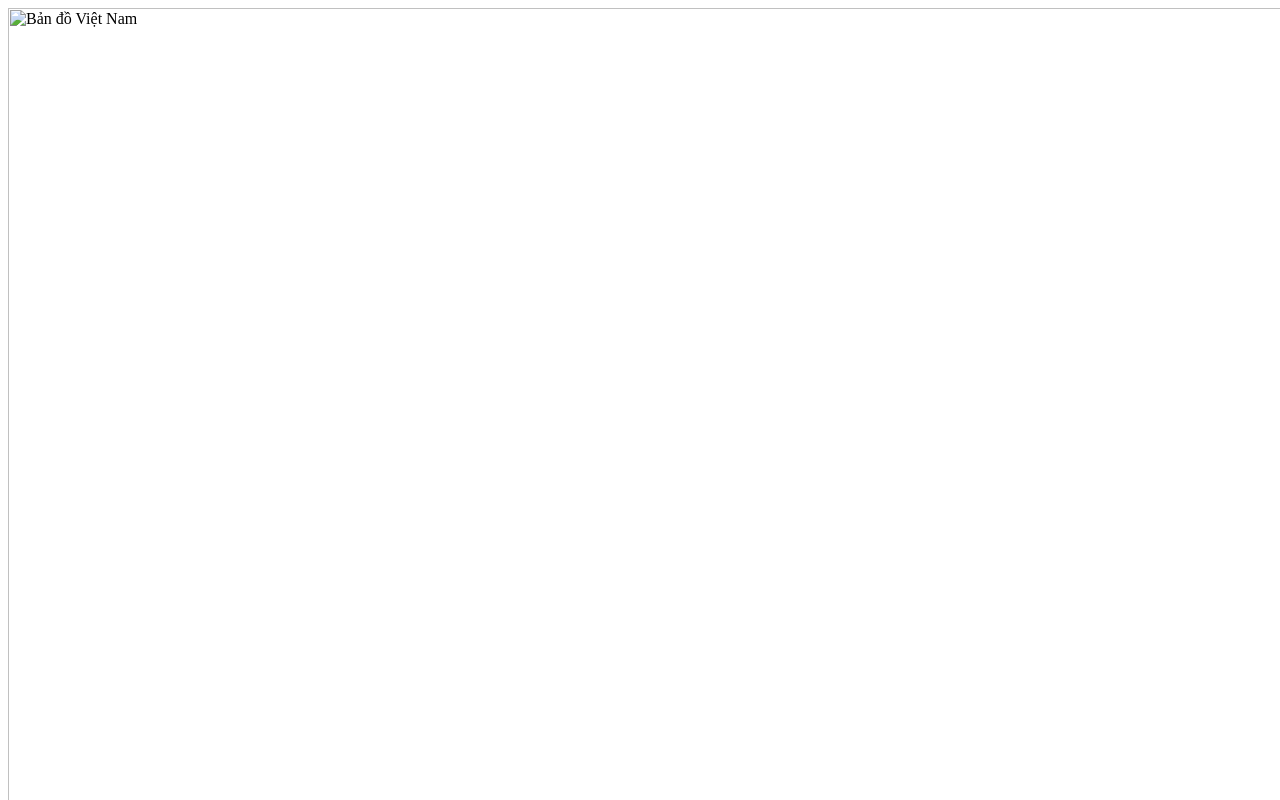
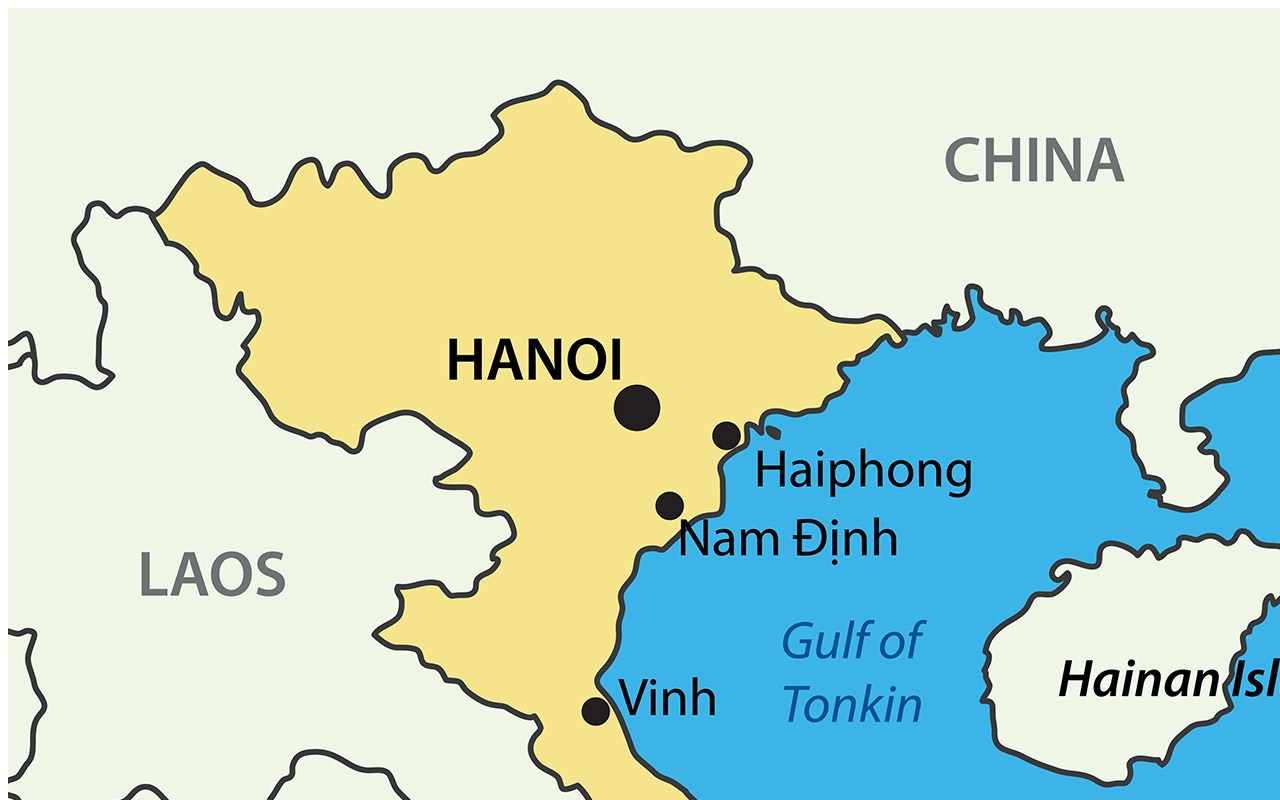
Before and after one commit to thanhhuyen038/thanhhuyen, a plain HTML site: page HTML/bt08.html in a window 1280 px wide. Shown: the top 800 px of the page. Drawn offline with Linux system fonts and the light colour scheme.

Commit message:
Update bt08.html

```diff
--- a/HTML/bt08.html
+++ b/HTML/bt08.html
@@ -5,7 +5,7 @@
 	<title>BẢN ĐỒ VIỆT NAM</title>
 </head>
 <body>
-	<img src="Images/mapvn.jpg" width="1400" height="2110" usemap="#mapvn" title="Bản đồ Việt Nam">
+	<img src="../Images/mapvn.jpg" width="1400" height="2110" usemap="#mapvn" title="Bản đồ Việt Nam">
 		<map name="mapvn">
 			<area shape="circle" coords="624,404,33" href="https://hanoi.gov.vn/home" target="blank" title="Cổng thông tin điện tử Hà Nội">
 			<area shape="polygon" coords="816,868,960,954,903,1094,726,1092,673,952,816,868" href="http://www.thuathienhue.gov.vn/vi-vn/" target="blank" title="Cổng thông tin điện tử Huế">
```
